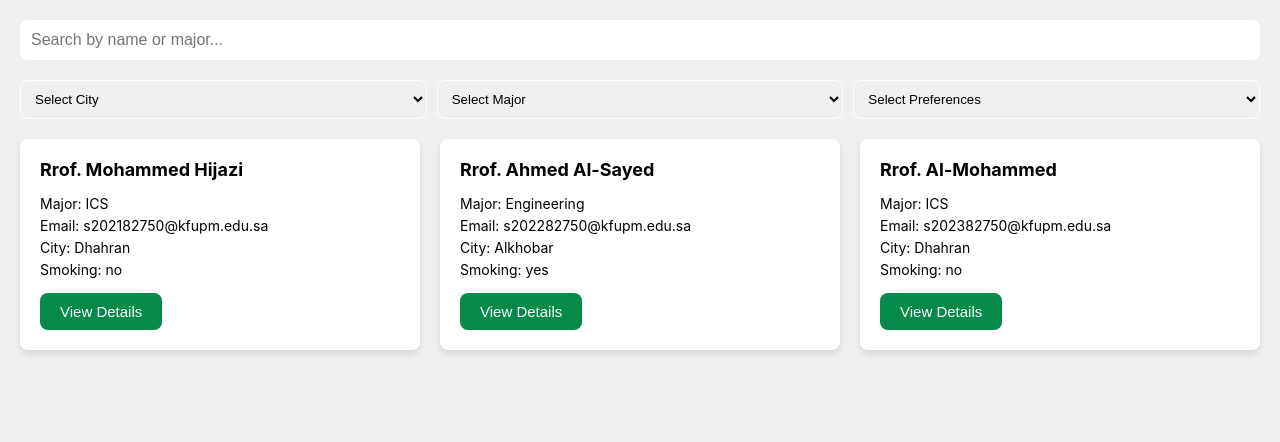
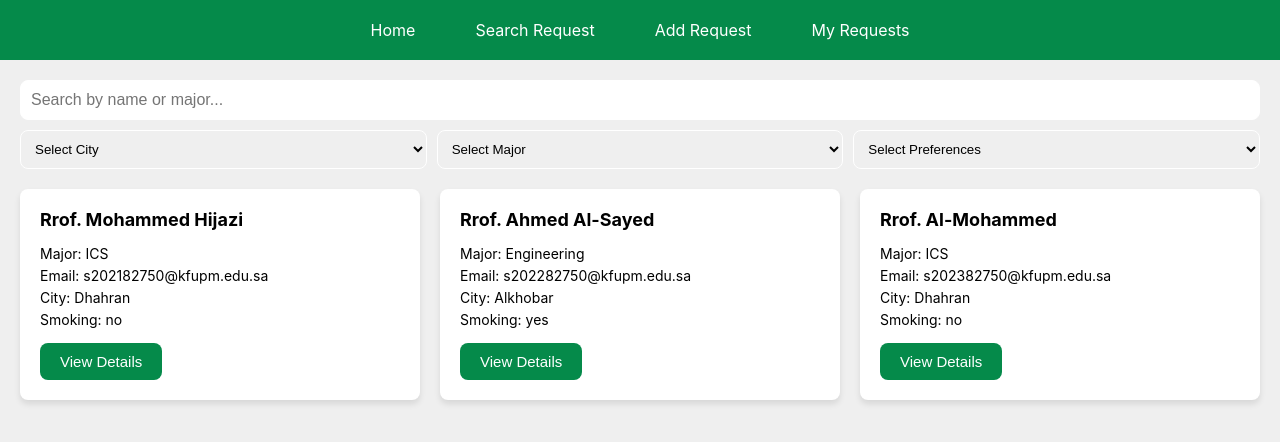
Before and after one commit to Mo7j/SWE363-project, a React (Create React App) app: page /search-request in a window 1280 px wide. Shown: the top 442 px of the page. Built offline with nearby package versions, Linux system fonts and the light colour scheme.

Commit message:
added the navbar component

```diff
--- a/src/App.css
+++ b/src/App.css
@@ -36,3 +36,10 @@
     transform: rotate(360deg);
   }
 }
+
+.content {
+  display: flex;
+  justify-content: center;
+  align-items: center;
+  margin-top: 20px;
+}
--- a/src/App.js
+++ b/src/App.js
@@ -1,4 +1,5 @@
 import { BrowserRouter as Router, Routes, Route } from "react-router-dom";
+import Navbar from './components/Navbar';
 import Home from "./pages/Home";
 import SearchReuset from "./pages/SearchReuset";
 import NotFound from "./pages/NotFound";
@@ -6,11 +7,14 @@ import NotFound from "./pages/NotFound";
 function App() {
   return (
     <Router>
+      <Navbar />
+      <div className="content">
       <Routes>
         <Route path="/" element={<Home />} />
         <Route path="/search-request" element={<SearchReuset />} />
         <Route path="*" element={<NotFound />} />
       </Routes>
+    </div>
     </Router>
   );
 }
--- /dev/null
+++ b/src/components/Navbar.jsx
@@ -0,0 +1,66 @@
+import React, { useState, useRef, useEffect } from 'react';
+import { Link } from 'react-router-dom';
+import '../styels/Navbar.css'; // Link to your Navbar styling
+
+const Navbar = () => {
+  const [isMenuOpen, setIsMenuOpen] = useState(false); // State to handle menu toggle
+  const menuRef = useRef(null); // Ref for the menu to detect outside clicks
+
+  // Toggle the menu on hamburger click
+  const toggleMenu = () => {
+    setIsMenuOpen(!isMenuOpen);
+  };
+
+  // Close the menu when clicking outside
+  useEffect(() => {
+    // Close menu when clicking outside the navbar
+    const handleClickOutside = (event) => {
+      if (menuRef.current && !menuRef.current.contains(event.target)) {
+        setIsMenuOpen(false);
+      }
+    };
+
+    // Add event listener
+    document.addEventListener('mousedown', handleClickOutside);
+
+    // Cleanup event listener on component unmount
+    return () => {
+      document.removeEventListener('mousedown', handleClickOutside);
+    };
+  }, []);
+
+  return (
+    <nav className="navbar">
+      <div className="hamburger-menu" onClick={toggleMenu}>
+        ☰ {/* Hamburger icon */}
+      </div>
+      <ul
+        ref={menuRef} // Attach ref to the menu
+        className={`navbar-list ${isMenuOpen ? 'active' : ''}`}
+      >
+        <li>
+          <Link to="/" className="navbar-link" onClick={() => setIsMenuOpen(false)}>
+            Home
+          </Link>
+        </li>
+        <li>
+          <Link to="/search-request" className="navbar-link" onClick={() => setIsMenuOpen(false)}>
+            Search Request
+          </Link>
+        </li>
+        <li>
+          <Link to="/add-request" className="navbar-link" onClick={() => setIsMenuOpen(false)}>
+            Add Request
+          </Link>
+        </li>
+        <li>
+          <Link to="/my-requests" className="navbar-link" onClick={() => setIsMenuOpen(false)}>
+            My Requests
+          </Link>
+        </li>
+      </ul>
+    </nav>
+  );
+};
+
+export default Navbar;
--- a/src/pages/Home.jsx
+++ b/src/pages/Home.jsx
@@ -1,18 +1,8 @@
-import { useNavigate } from "react-router-dom";
-
 export default function Home() {
-  const navigate = useNavigate();
-
-  const handleGoToAbout = () => {
-    navigate("/search-request");
-  };
 
   return (
     <div>
       <h1>Welcome to the Home Page</h1>
-      <button onClick={handleGoToAbout}>
-        Go to Search Reuset Page
-      </button>
     </div>
   );
 }
--- /dev/null
+++ b/src/styels/Navbar.css
@@ -0,0 +1,93 @@
+/* Navbar.css */
+
+body {
+    background-color: #EFEFEF;
+  }
+
+  /* General Navbar Styling */
+  .navbar {
+    background-color: #058A4A;  /* Green background */
+    padding: 10px 20px;
+    position: fixed;
+    top: 0;
+    left: 0;
+    width: 100%;
+    z-index: 1000;  /* Keep navbar on top of other content */
+    box-sizing: border-box;
+  }
+
+  .navbar-list {
+    display: flex;
+    justify-content: center;
+    gap: 20px;  /* Spacing between navbar items */
+    list-style-type: none;
+    padding: 0;
+    margin: 0;
+    flex-wrap: wrap;  /* Allow items to wrap to the next line on small screens */
+  }
+
+  .navbar-link {
+    color: white;
+    text-decoration: none;
+    padding: 10px 20px;
+    border-radius: 8px;
+    font-size: 16px;
+    display: block; /* Ensures links are block elements */
+  }
+
+  .navbar-link:hover {
+    background-color: #2a9d8f;  /* Darker green on hover */
+  }
+
+  /* For smaller screens, stack items vertically */
+  @media (max-width: 768px) {
+    .navbar-list {
+      flex-direction: column;
+      align-items: center;
+      gap: 10px;
+      margin-top: 20px; /* Adjust space to make room for the fixed navbar */
+    }
+
+    .navbar-link {
+      font-size: 14px;  /* Smaller font size on mobile */
+      padding: 8px 100px;  /* Adjust padding for better fit */
+    }
+
+    /* Hamburger menu visible only on mobile */
+    .hamburger-menu {
+      display: block;
+      cursor: pointer;
+      font-size: 30px;
+      color: white;
+    }
+
+    /* Hide the navbar items by default on mobile */
+    .navbar-list {
+      display: none;  /* Hide the navbar items initially */
+      flex-direction: column;
+      align-items: center;
+      width: 100%;
+    }
+
+    /* Show the navbar items when the menu is open */
+    .navbar-list.active {
+      display: flex;
+    }
+  }
+
+  /* Navbar Hover Effects */
+  .navbar-link:hover {
+    background-color: #2a9d8f;  /* Change background color on hover */
+  }
+
+  /* Desktop: Hide the hamburger icon */
+  @media (min-width: 769px) {
+    .hamburger-menu {
+      display: none;  /* Hide hamburger icon on desktop */
+    }
+  }
+
+  /* Ensuring the content doesn't get hidden under the navbar */
+  .content {
+    padding-top: 60px; /* Adjust based on navbar height */
+  }
--- a/src/styels/SearchRequest.css
+++ b/src/styels/SearchRequest.css
@@ -10,7 +10,7 @@
 
   /* Search Bar */
   .search-bar {
-    margin-bottom: 20px;
+    margin-bottom: 10px;
   }
 
   .input {
```
